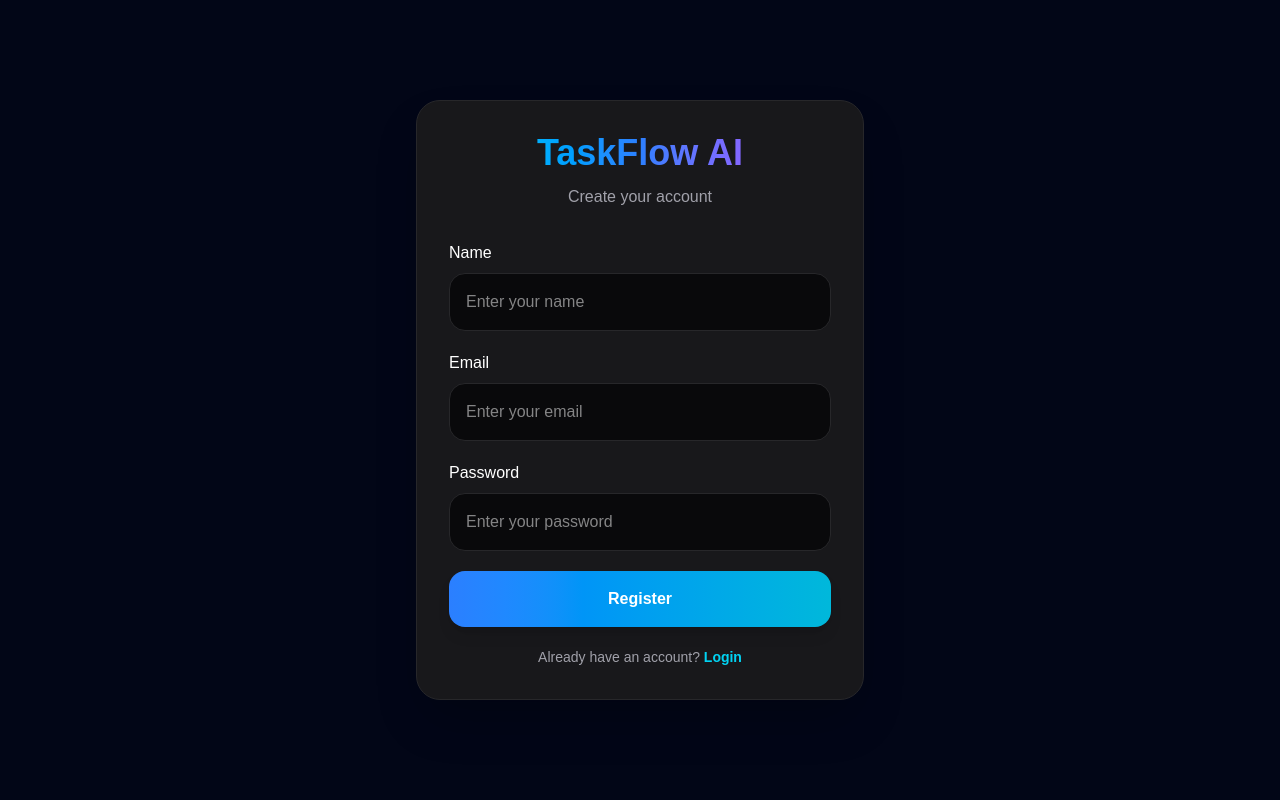
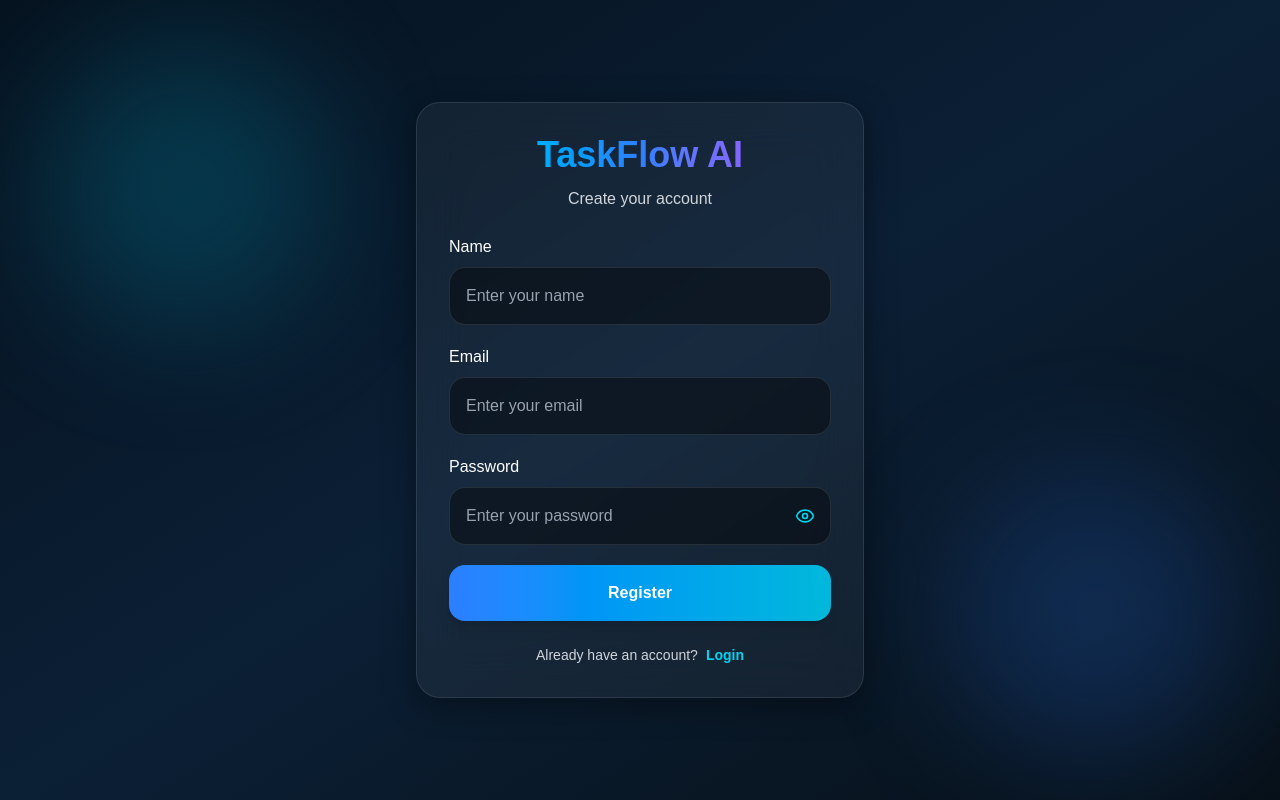
Before and after one commit to AkashVR07/taskflow-ai, a Next.js app in the folder client/: page /register in a window 1280 px wide. Built offline with nearby package versions, Linux system fonts and the light colour scheme.

Commit message:
Updated premium register UI

```diff
--- a/client/app/register/page.tsx
+++ b/client/app/register/page.tsx
@@ -5,18 +5,17 @@ import axios from "axios";
 import toast from "react-hot-toast";
 import { useRouter } from "next/navigation";
 import { motion } from "framer-motion";
+import { Eye, EyeOff, Loader2 } from "lucide-react";
 
 export default function RegisterPage() {
   const router = useRouter();
 
-  const [name, setName] =
-    useState("");
+  const [name, setName] = useState("");
+  const [email, setEmail] = useState("");
+  const [password, setPassword] = useState("");
 
-  const [email, setEmail] =
-    useState("");
-
-  const [password, setPassword] =
-    useState("");
+  const [showPassword, setShowPassword] =
+    useState(false);
 
   const [loading, setLoading] =
     useState(false);
@@ -29,8 +28,7 @@ export default function RegisterPage() {
     try {
       setLoading(true);
 
-      const { data } =
-        await axios.post(
+      const { data } = await axios.post(
         `${process.env.NEXT_PUBLIC_API_URL}/api/auth/register`,
         {
           name,
@@ -46,15 +44,12 @@ export default function RegisterPage() {
 
       document.cookie = `token=${data.token}; path=/; max-age=86400`;
 
-      toast.success(
-        "Registration Successful"
-      );
+      toast.success("Registration Successful");
 
       router.push("/dashboard");
     } catch (error: any) {
       toast.error(
-        error?.response?.data
-          ?.message ||
+        error?.response?.data?.message ||
           "Registration Failed"
       );
     } finally {
@@ -63,112 +58,134 @@ export default function RegisterPage() {
   };
 
   return (
-    <div className="min-h-screen app-bg flex items-center justify-center px-4">
+    <div className="min-h-screen bg-gradient-to-br from-[#06121f] via-[#0b1f35] to-[#071018] flex items-center justify-center px-4 py-10 relative overflow-y-auto">
+      <div className="absolute w-72 h-72 bg-cyan-500/20 blur-3xl rounded-full top-10 left-10"></div>
+
+      <div className="absolute w-72 h-72 bg-blue-500/20 blur-3xl rounded-full bottom-10 right-10"></div>
+
       <motion.form
-        initial={{
-          opacity: 0,
-          y: 30,
-        }}
-        animate={{
-          opacity: 1,
-          y: 0,
-        }}
-        transition={{
-          duration: 0.4,
-        }}
+        initial={{ opacity: 0, y: 30 }}
+        animate={{ opacity: 1, y: 0 }}
+        transition={{ duration: 0.4 }}
         onSubmit={submitHandler}
-        className="app-card w-full max-w-md p-8 rounded-3xl shadow-2xl border border-[var(--border-main)]"
+        className="relative z-10 w-full max-w-md p-8 rounded-3xl border border-white/10 bg-white/5 backdrop-blur-xl shadow-[0_8px_32px_rgba(0,0,0,0.37)]"
       >
-        <div className="text-center mb-8">
+        <div className="text-center mb-6">
           <h1 className="text-4xl font-extrabold bg-gradient-to-r from-cyan-400 via-blue-500 to-purple-500 bg-clip-text text-transparent">
             TaskFlow AI
           </h1>
 
-          <p className="app-muted mt-3">
+          <p className="text-gray-300 mt-3">
             Create your account
           </p>
         </div>
 
         <div className="space-y-5">
           <div>
-            <label className="block mb-2 font-medium">
+            <label className="block mb-2 font-medium text-white">
               Name
             </label>
 
             <input
               type="text"
               placeholder="Enter your name"
-              className="w-full p-4 rounded-2xl app-input outline-none focus:border-cyan-500 transition-all duration-300"
+              className="w-full p-4 rounded-2xl bg-black/40 border border-white/10 text-white placeholder:text-gray-400 outline-none focus:border-cyan-500 transition-all duration-300"
               value={name}
               onChange={(e) =>
-                setName(
-                  e.target.value
-                )
+                setName(e.target.value)
               }
               required
             />
           </div>
 
           <div>
-            <label className="block mb-2 font-medium">
+            <label className="block mb-2 font-medium text-white">
               Email
             </label>
 
             <input
               type="email"
               placeholder="Enter your email"
-              className="w-full p-4 rounded-2xl app-input outline-none focus:border-cyan-500 transition-all duration-300"
+              className="w-full p-4 rounded-2xl bg-black/40 border border-white/10 text-white placeholder:text-gray-400 outline-none focus:border-cyan-500 transition-all duration-300"
               value={email}
               onChange={(e) =>
-                setEmail(
-                  e.target.value
-                )
+                setEmail(e.target.value)
               }
               required
             />
           </div>
 
           <div>
-            <label className="block mb-2 font-medium">
+            <label className="block mb-2 font-medium text-white">
               Password
             </label>
 
+            <div className="relative">
               <input
-              type="password"
+                type={
+                  showPassword
+                    ? "text"
+                    : "password"
+                }
                 placeholder="Enter your password"
-              className="w-full p-4 rounded-2xl app-input outline-none focus:border-cyan-500 transition-all duration-300"
+                className="w-full p-4 pr-12 rounded-2xl bg-black/40 border border-white/10 text-white placeholder:text-gray-400 outline-none focus:border-cyan-500 transition-all duration-300"
                 value={password}
                 onChange={(e) =>
-                setPassword(
-                  e.target.value
-                )
+                  setPassword(e.target.value)
                 }
                 required
               />
+
+              <button
+                type="button"
+                onClick={() =>
+                  setShowPassword(
+                    !showPassword
+                  )
+                }
+                className="absolute right-4 top-1/2 -translate-y-1/2 text-cyan-400 hover:text-cyan-300 transition-all duration-300 z-10"
+              >
+                {showPassword ? (
+                  <EyeOff size={20} />
+                ) : (
+                  <Eye size={20} />
+                )}
+              </button>
+            </div>
           </div>
 
           <button
             type="submit"
             disabled={loading}
-            className="w-full bg-gradient-to-r from-blue-500 to-cyan-500 text-white p-4 rounded-2xl font-semibold shadow-lg hover:scale-[1.02] transition-all duration-300 disabled:opacity-50"
+            className="w-full flex items-center justify-center gap-2 bg-gradient-to-r from-blue-500 to-cyan-500 text-white p-4 rounded-2xl font-semibold shadow-lg hover:scale-[1.02] transition-all duration-300 disabled:opacity-50"
           >
+            {loading && (
+              <Loader2
+                size={20}
+                className="animate-spin"
+              />
+            )}
+
             {loading
               ? "Creating account..."
               : "Register"}
           </button>
 
-          <p className="text-center app-muted text-sm">
-            Already have an account?{" "}
+          <div className="mt-6 flex items-center justify-center gap-2 text-sm">
+            <span className="text-gray-300">
+              Already have an account?
+            </span>
+
             <button
               type="button"
               onClick={() =>
                 router.push("/login")
               }
-              className="text-cyan-400 font-semibold hover:underline"
+              className="text-cyan-400 font-bold hover:text-cyan-300 transition-all duration-300"
             >
               Login
             </button>
-          </p>
+          </div>
         </div>
       </motion.form>
     </div>
```
Lines whose indentation alone changed are shown as unchanged.
